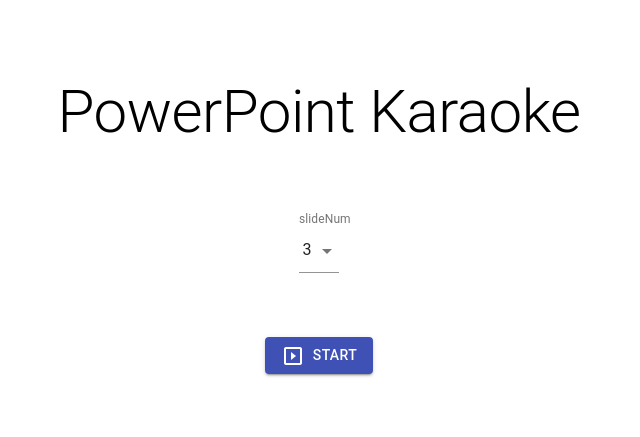
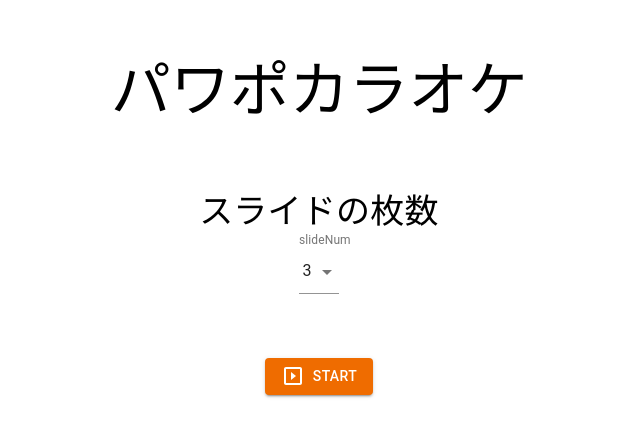
Before and after one commit to takumma/powerpoint-karaoke-web, a React (Create React App) app: page / in a window 1280 px wide. Shown: the part 143-580 px from the top of the page, without its empty margins (321-961 px from the left). Built offline with nearby package versions, Linux system fonts and the light colour scheme.

Commit message:
Update: theme, styles

```diff
--- a/src/App.tsx
+++ b/src/App.tsx
@@ -3,10 +3,26 @@
 import { BrowserRouter as Router, Route } from 'react-router-dom';
 import Top from './components/Top';
 import Slide from './components/Slide';
+import { createMuiTheme, ThemeProvider } from "@material-ui/core/styles";
+import {orange, lightBlue} from "@material-ui/core/colors";
+
+const theme = createMuiTheme({
+  palette: {
+    primary: {
+      // Purple and green play nicely together.
+      main: orange[800],
+    },
+    secondary: {
+      // This is green.A700 as hex.
+      main: lightBlue[600],
+    },
+  }
+});
 
 class App extends React.Component<{}, {}>{
   render() {
     return (
+      <ThemeProvider theme={theme}>
         <div className="App">
           <Router>
             <div>
@@ -15,6 +31,7 @@
             </div>
           </Router>
         </div>
+      </ThemeProvider>
     );
   }
 }
--- a/src/components/Top.tsx
+++ b/src/components/Top.tsx
@@ -51,7 +51,13 @@
           component="h2"
           className={classes.title}
         >
-          PowerPoint Karaoke
+          パワポカラオケ
+        </Typography>
+        <Typography
+          variant="h4"
+          component="h4"
+        >
+          スライドの枚数
         </Typography>
         <FormControl>
           <InputLabel id="slideNum-select-label">slideNum</InputLabel>
```
Lines whose indentation alone changed are shown as unchanged.
